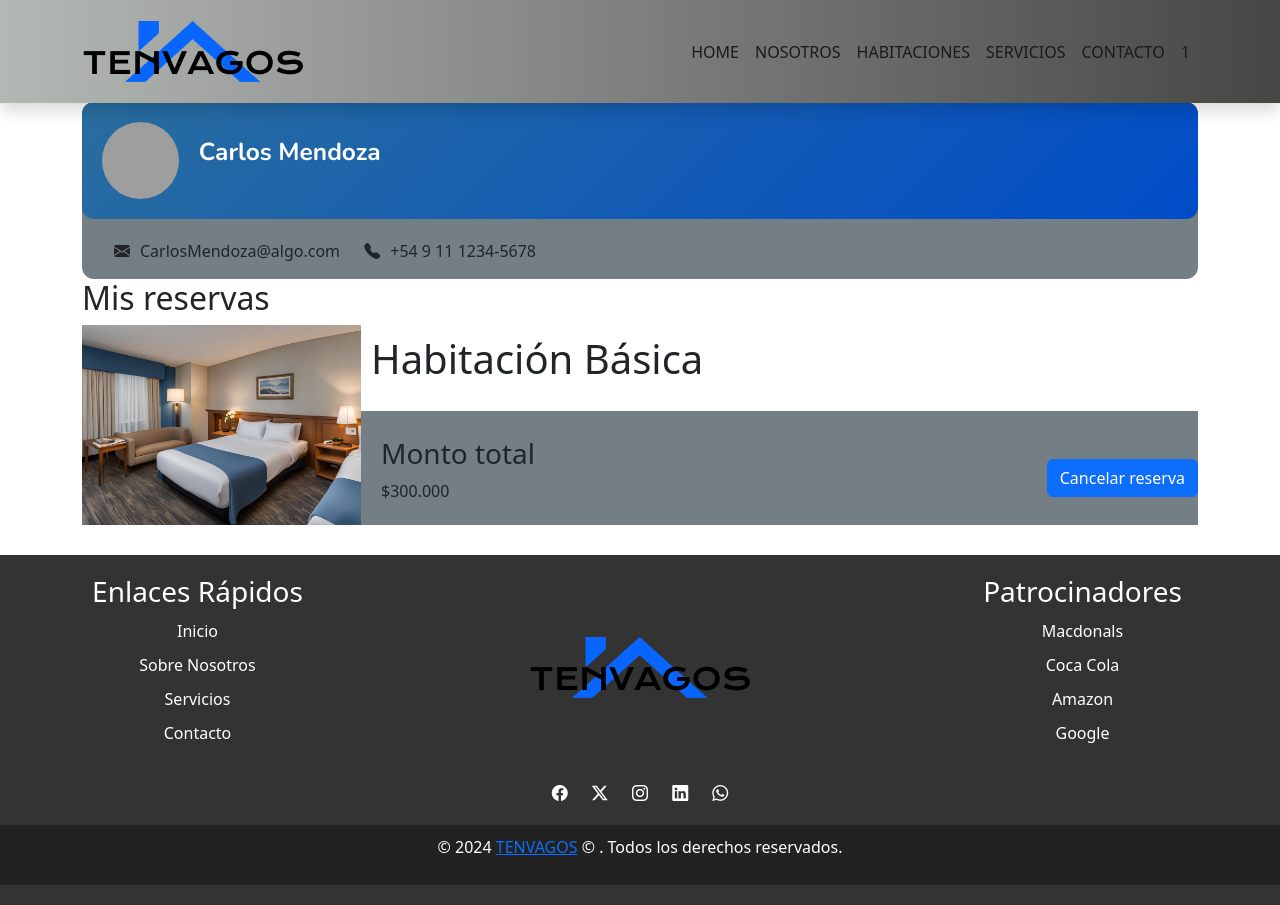
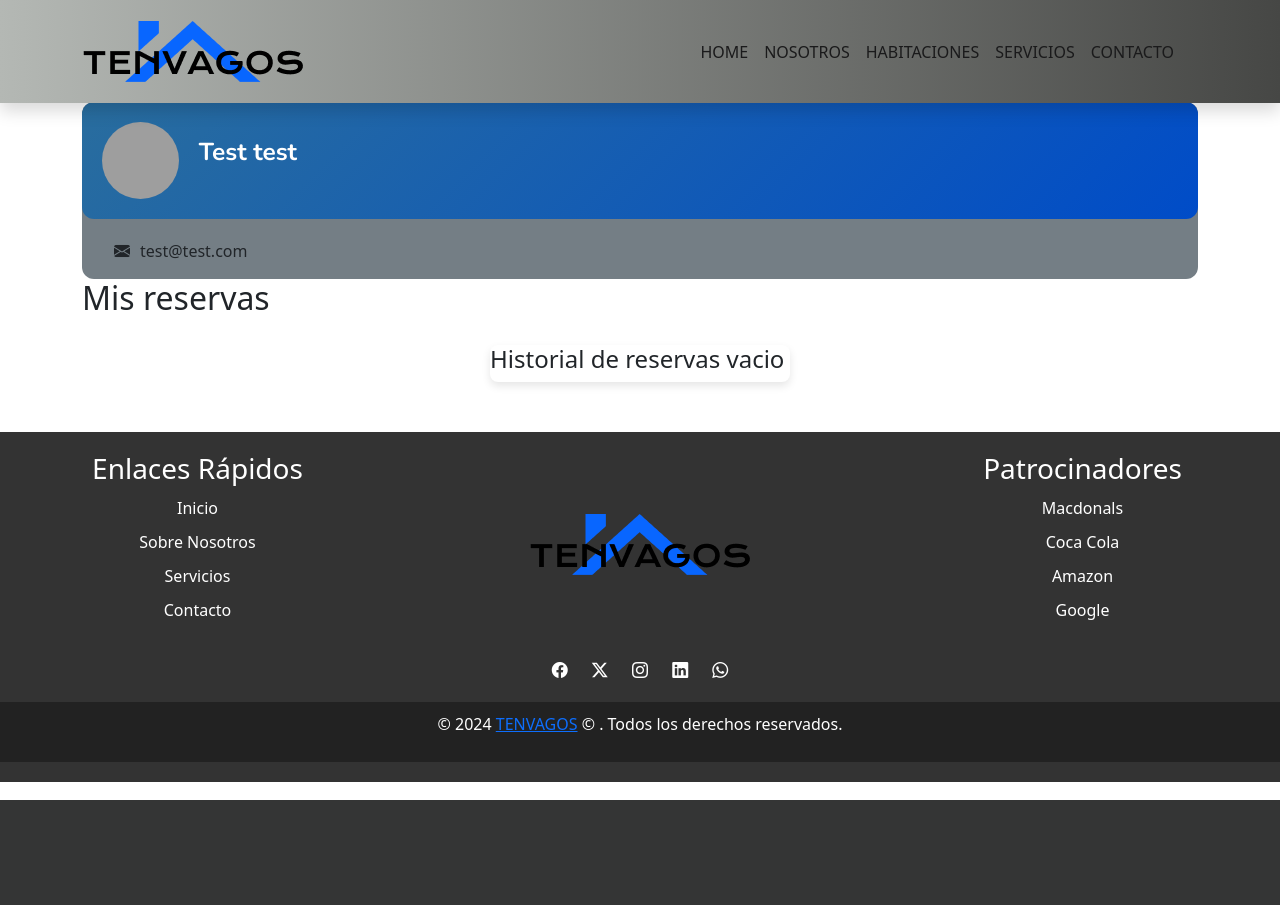
Before and after one commit to Tenvagos/tenvagos-1, a Flask app: page /reservas in a window 1280 px wide. After the commit the page ends 800 px from the top, so only its background shows below. Run offline with Flask 3, Linux system fonts and the light colour scheme; the visitor is signed in with stand-in values (Sample User, id 1); data that the repository does not hold is empty; some libraries are stand-ins or nearby versions; grey boxes are pictures that could not be loaded.

Commit message:
FRT-27 Vista de mis reservas conectada con el back, por ahora con el usuario hardcodeado hasta que este listo ese servicio

```diff
--- a/frontend/app.py
+++ b/frontend/app.py
@@ -1,4 +1,5 @@
 from flask import Flask, render_template, request, redirect, url_for, session, jsonify
+from datetime import datetime, date
 """from dotenv import load_dotenv"""
 import os
 import requests
@@ -11,7 +12,7 @@ app = Flask(__name__)
 
 """CORS(app)"""
 
-url_api = "https://testvagos.pythonanywhere.com/rooms"
+url_api = "https://tenvagoss.pythonanywhere.com"
 app.secret_key = '6LeoBfIpAAAAAKi8ooFzL8knFiKGwqfCnOQrCF6c'
 
 @app.route('/')
@@ -23,7 +24,7 @@ def home():
 @app.route('/habitaciones', methods = ['GET'])
 def habitaciones():
     api_url = url_api
-    response = requests.get(api_url)
+    response = requests.get(f"{api_url}/rooms")
     if response.status_code == 200:
         data = response.json()
         if 'loggedin' in session:
@@ -58,7 +59,31 @@ def logout():
 @app.route('/reservas')
 def reservas():
     if 'loggedin' in session:
-        return render_template('reservas.html', username=session['loggedin'])
+
+        def convertir_fecha(fecha):
+            fecha_obj = datetime.strptime(fecha, "%a, %d %b %Y %H:%M:%S %Z")
+            return fecha_obj.strftime("%d/%m/%Y")
+
+        def convertir_fecha_actual(fecha):
+            fecha_obj = datetime.strptime(fecha, "%Y-%m-%d")
+            return fecha_obj.strftime("%d/%m/%Y")
+
+        fechita = f"{date.today()}"
+        fecha_actual = convertir_fecha_actual(fechita)
+
+        user = {
+             "user_name" : "Test test",
+             "email": "test@test.com",
+             "id_user": 2,
+        }
+
+        response = requests.get(f"{url_api}/my_reserves/{user['id_user']}")
+        reserves = response.json()
+        for reserva in reserves:
+            reserva["start_date"] = convertir_fecha(reserva["start_date"])
+            print(reserva["start_date"])
+            reserva["end_date"] = convertir_fecha(reserva["end_date"])
+        return render_template('reservas.html', reserves = reserves, user = user, fecha =  fecha_actual)
     return redirect(url_for('login'))
 
 if __name__ == '__main__':
--- a/frontend/static/Styles/style.css
+++ b/frontend/static/Styles/style.css
@@ -1304,3 +1304,102 @@ iframe{
   margin-bottom: 20px;
 
 }
+
+/* ------------------------------------- Alex ----------------- */
+
+.container-reserve {
+  display: flex;
+  flex-wrap: wrap;
+  gap: 20px;
+  justify-content: center;
+  padding: 20px;
+}
+
+.card-reserve {
+  background-color: #fff;
+  border-radius: 8px;
+  box-shadow: 0 4px 8px rgba(0, 0, 0, 0.1);
+  overflow: hidden;
+  max-width: 300px;
+  width: 100%;
+  display: flex;
+  flex-direction: column;
+}
+
+.card-img-reserve {
+  width: 100%;
+  height: 200px;
+  object-fit: cover;
+}
+
+.card-content-reserve {
+  padding: 20px;
+  display: flex;
+  flex-direction: column;
+  align-items: flex-start;
+}
+
+.card-title-reserve {
+  font-size: 1.5em;
+  margin-bottom: 10px;
+}
+
+.card-date-reserve,
+.card-amount-reserve {
+  font-size: 1em;
+  margin-bottom: 5px;
+}
+
+.card-btn-reserve {
+  margin-top: auto;
+  padding: 10px 20px;
+  font-size: 1em;
+  color: #fff;
+  background-color: #ff4c4c;
+  border: none;
+  border-radius: 5px;
+  cursor: pointer;
+  transition: background-color 0.3s ease;
+}
+
+.card-btn-reserve:hover {
+  background-color: #ff0000;
+}
+.complete-btn {
+  margin-top: auto;
+  padding: 10px 20px;
+  font-size: 1em;
+  color: #fff;
+  background-color: #4caf50;
+  border: none;
+  border-radius: 5px;
+  cursor: pointer;
+  transition: background-color 0.3s ease;
+
+}
+
+.complete-btn:hover {
+  background-color: #45a049;
+}
+@media (max-width: 768px) {
+  .container-reserve {
+      flex-direction: column;
+      align-items: center;
+  }
+}
+
+@media (max-width: 480px) {
+  .card-content-reserve {
+      padding: 15px;
+  }
+
+  .card-title-reserve {
+      font-size: 1.2em;
+  }
+
+  .card-date-reserve,
+  .card-amount-reserve,
+  .card-btn-reserve {
+      font-size: 0.9em;
+  }
+}
--- a/frontend/templates/reservas.html
+++ b/frontend/templates/reservas.html
@@ -8,36 +8,41 @@
         <div class="user-card">
             <div class="user-header">
                 <img src="https://i.pinimg.com/564x/c6/f3/df/c6f3dfae6b76fcea17c975fda36586d0.jpg">
-                    <p class="username">Carlos Mendoza</p>
+                <p class="username">{{user.user_name}}</p>
             </div>
             <div class="user-details">
                 <ul>
-                        <li><i class="bi bi-envelope-fill"></i>CarlosMendoza@algo.com</li>
-                        <li><i class="bi bi-telephone-fill"></i>+54 9 11 1234-5678</li>
+                    <li><i class="bi bi-envelope-fill"></i>{{user.email}}</li>
                 </ul>
             </div>
         </div>
 
         <h2>Mis reservas</h2>
 
-                <div class="user-booking">
-                    <div class="booking-image">
-                        <img class="booking-image" src="../static/img/habitacion-1s-1.jpg" />
+        <div class="container-reserve">
+            {%if not reserves %}
+            <div class="card-reserve">
+                <h4>Historial de reservas vacio</h4>
             </div>
-                    <div class="booking-content">
-                        <div class="room-title">
-                            <h1>Habitación Básica</h1>
-                        </div>
-                        <div class="room-details">
-                            <div class="flex">
-                                <h3>Monto total</h3>
-                                <p>$300.000</p>
-                            </div>
-                            <div>
-                                <button  class="btn btn-primary">Cancelar reserva</button>
+            {%else%}
+            {% for reserva in reserves %}
+            <div class="card-reserve">
+                <img src="../static/img/habitacion-1s-1.jpg"" alt=" Imagen de la reserva" class="card-img-reserve">
+                <div class="card-content-reserve">
+                    <h3 class="card-title-reserve">{{reserva.room_name}}</h3>
+                    <p class="card-date-reserve">Fecha de entrada: {{reserva.start_date}}</p>
+                    <p class="card-date-reserve">Fecha de salida: {{reserva.end_date}}</p>
+                    <p class="card-amount-reserve">Monto total: ${{reserva.amount}}</p>
+                    {% if reserva.end_date < fecha%} <button class="card-btn complete-btn">Concluido</button>
+
+                        {% else %}
+                        <button class="card-btn-reserve">Cancelar</button>
+                        {%endif %}
                 </div>
             </div>
-                    </div>
+            {%endfor %}
+            {%endif%}
+
         </div>
 
     </div>
```
Lines whose indentation alone changed are shown as unchanged.
